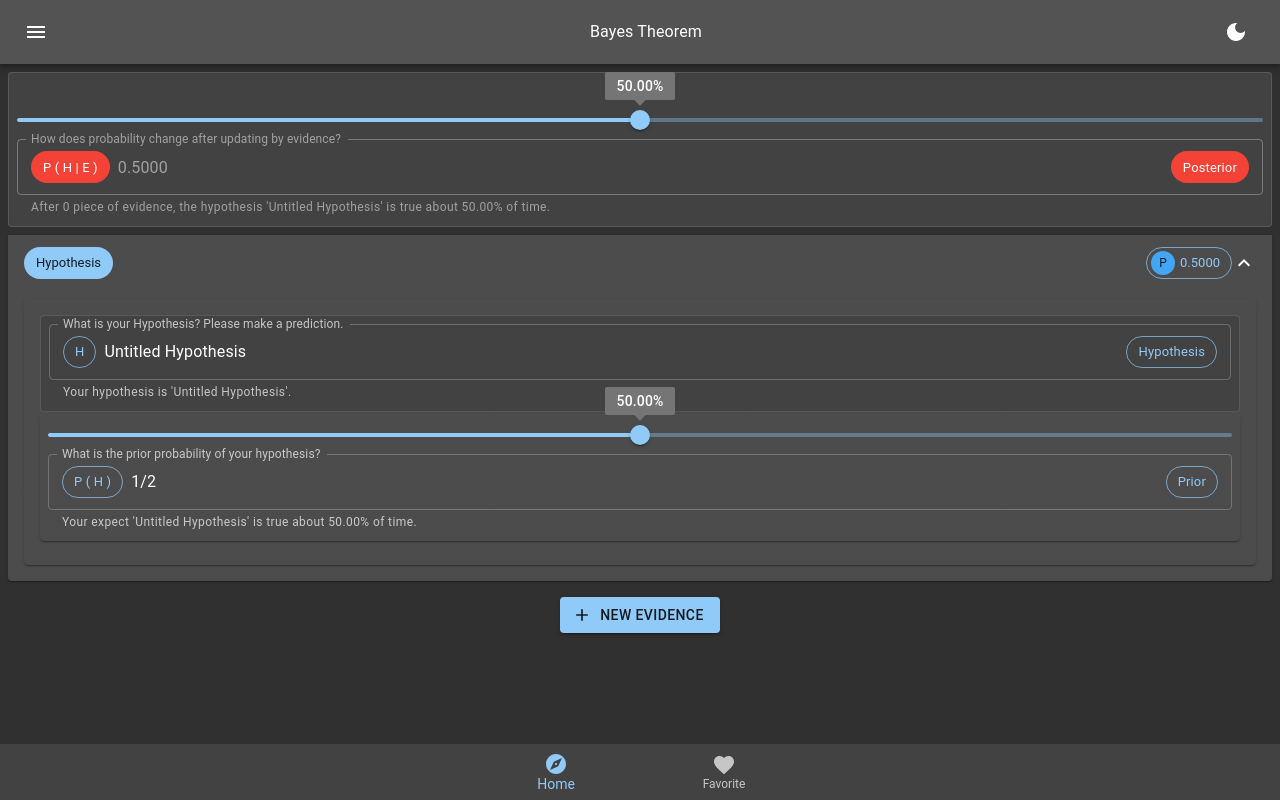
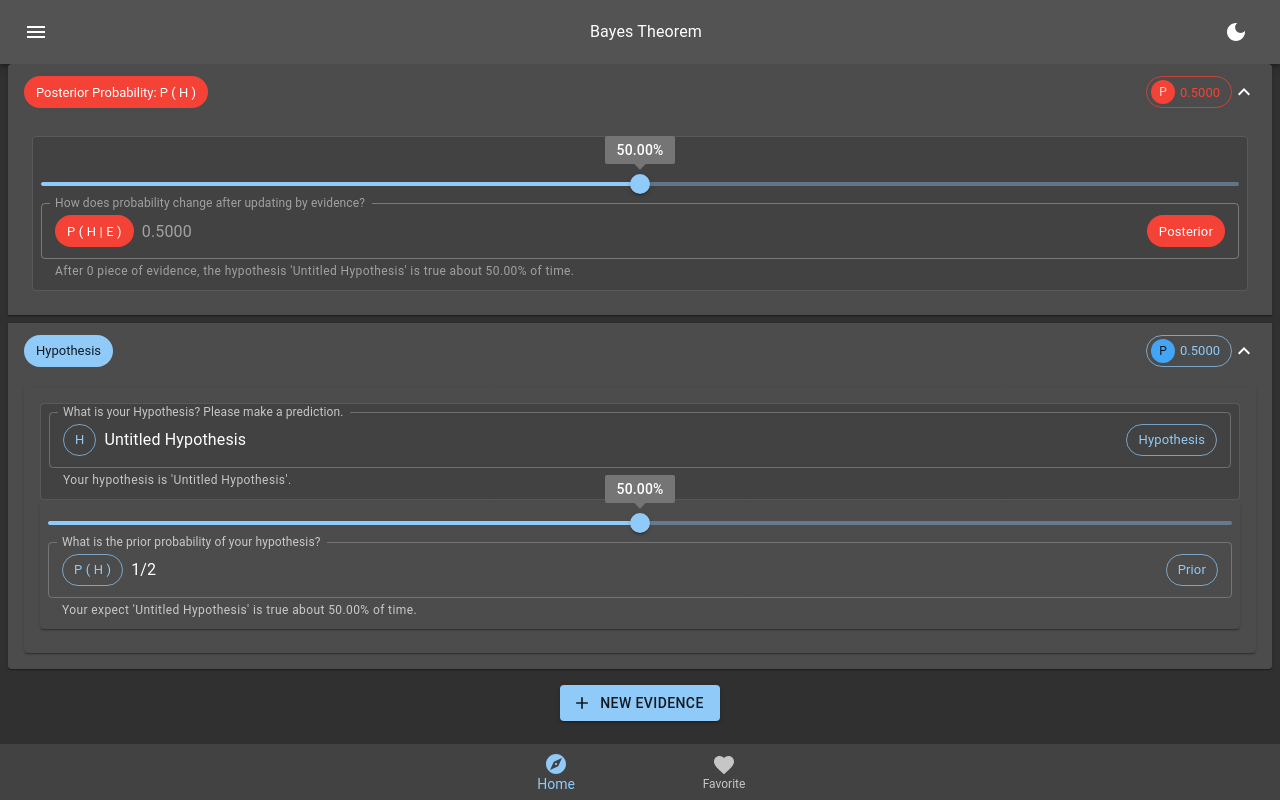
Before and after one commit to quantumsnowball/bayes-domain, a Next.js app: page / in a window 1280 px wide. Built offline with nearby package versions, Linux system fonts and the light colour scheme.

Commit message:
layout: PosteriorShow has its own Section

```diff
--- a/components/Pages/Home/PosteriorShow.tsx
+++ b/components/Pages/Home/PosteriorShow.tsx
@@ -1,10 +1,11 @@
-import { Paper, } from "@mui/material"
+import { Avatar, Paper, useTheme, } from "@mui/material"
 import { useSelector } from "react-redux"
 import { RootState } from "../../../redux/store"
 import { NormalSlider } from "./share/Slider"
 import { NormalTextField } from "./share/TextField"
 import { useEffect, useState } from "react"
 import { Evidence } from "../../../types/evidence"
+import { Section } from "./share/Section"
 
 
 function PosteriorShow() {
@@ -12,6 +13,7 @@ function PosteriorShow() {
   const prior = useSelector((s: RootState) => s.content.hypothesis.prior)
   const evidence = useSelector((s: RootState) => s.content.evidence)
   const [posteriorLocal, setPosteriorLocal] = useState(prior)
+  const theme = useTheme()
 
   useEffect(() => {
     const posterior = evidence.reduce(
@@ -20,7 +22,30 @@ function PosteriorShow() {
     setPosteriorLocal(posterior)
   }, [prior, evidence])
 
+  const tag = evidence.length == 0 ?
+    'P ( H )' : evidence.length == 1 ?
+      'P ( H | E1 )' : `P ( H | E1 ... E${evidence.length})`
+
   return (
+    <Section
+      expandedLeftChipProps={{
+        label: `Posterior Probability: ${tag}`,
+        color: 'error'
+      }}
+      collapsedLeftChipProps={{
+        label: tag,
+        color: 'error'
+      }}
+      rightChipProps={{
+        avatar: <Avatar sx={{
+          color: '#fff',
+          bgcolor: theme.palette.error.main
+        }}>P</Avatar>,
+        label: posteriorLocal.toFixed(4),
+        variant: 'outlined',
+        color: 'error'
+      }}
+    >
       <Paper
         elevation={1}
         variant='outlined'
@@ -36,6 +61,7 @@ function PosteriorShow() {
           value={posteriorLocal.toFixed(4)}
         />
       </Paper>
+    </Section>
   )
 }
 
```
Lines whose indentation alone changed are shown as unchanged.
